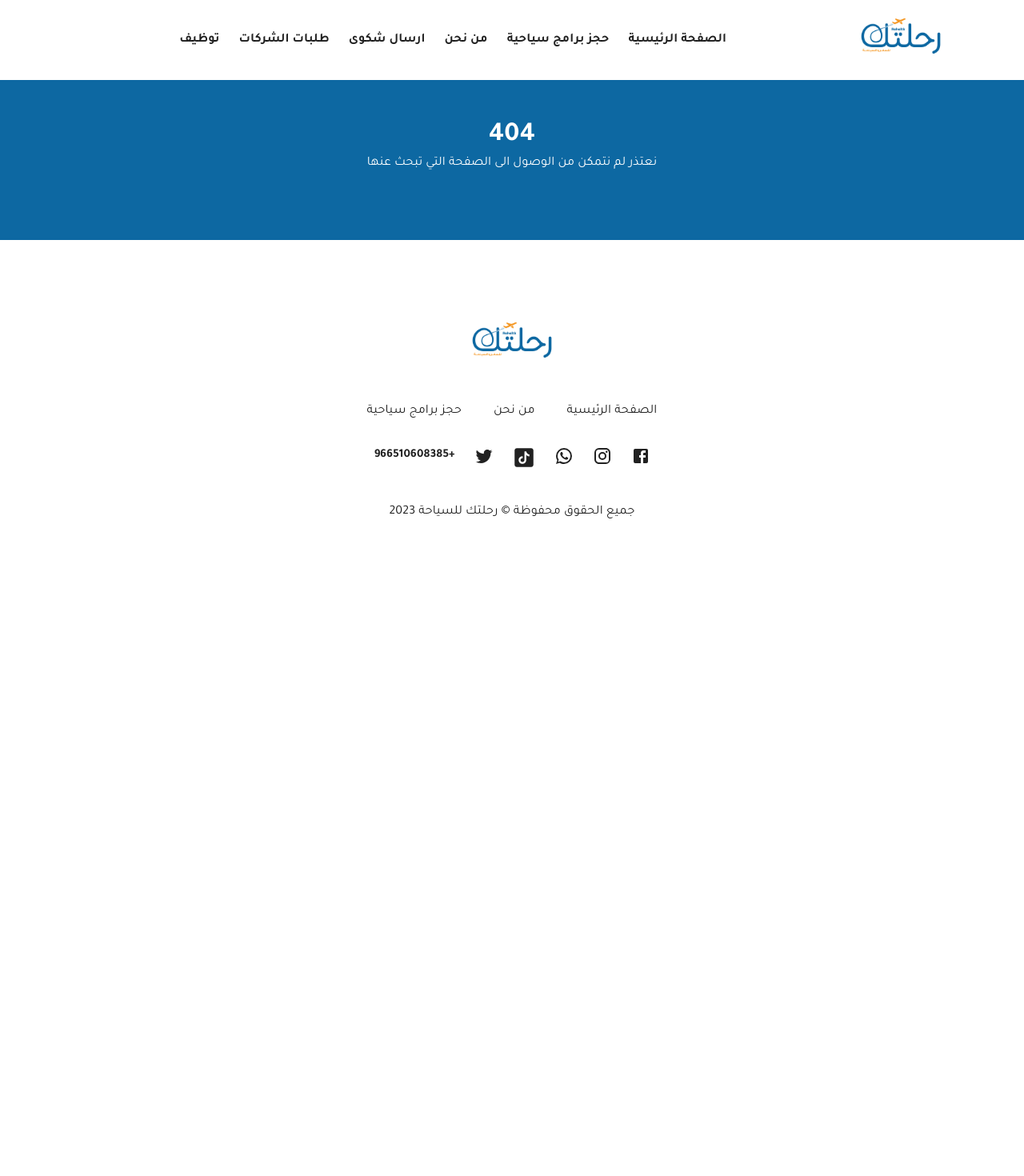
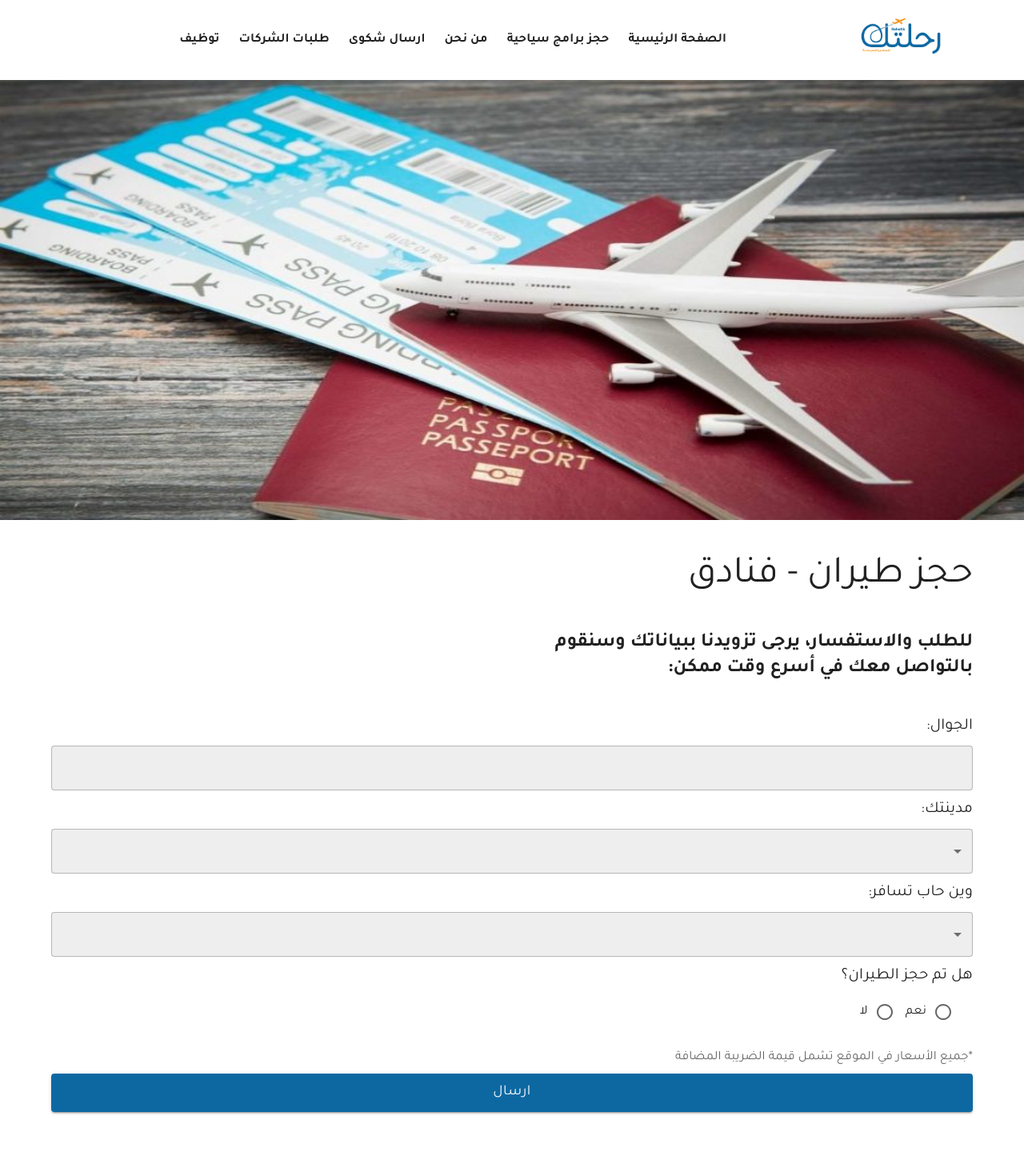
Before and after one commit to reheltk/rehltk, a React (Create React App) app in the folder frontend/: page /BookingFlight in a window 1280 px wide. Shown: the top 1470 px of the page at 80% size. Before the commit the page ends 800 px from the top, so only its background shows below. Built offline with nearby package versions, Linux system fonts and the light colour scheme.

Commit message:
add booking flights

```diff
--- a/frontend/src/App.jsx
+++ b/frontend/src/App.jsx
@@ -17,6 +17,7 @@ import ProtectedRoute from "./util/ProtectedRoute";
 import { AuthLayout } from "./conext/AurhContexe";
 import LssuingTouristVisas from "./pages/OtherServise/LssuingTouristVisas";
 import InternationalLicense from "./pages/OtherServise/InternationalLicense";
+import BookingFlight from "./pages/OtherServise/BookingFlight";
 
 function App() {
     return (
@@ -41,6 +42,7 @@ function App() {
                     path="/InternationalLicense"
                     element={<InternationalLicense />}
                 />
+                <Route path="/BookingFlight" element={<BookingFlight />} />
                 <Route element={<AuthLayout />}>
                     <Route path="/admin/login" element={<Login />} />
                     <Route
--- a/frontend/src/components/ToursList.jsx
+++ b/frontend/src/components/ToursList.jsx
@@ -51,6 +51,13 @@ function ToursList() {
                         image="/images/visa-passport.jpg"
                     />
                 </Grid>
+                <Grid item xs={12} md={4}>
+                    <ServiseCard
+                        to="/BookingFlight"
+                        title="حجز طيران - فنادق"
+                        image="/images/Booking-Flights-through-Travel-Agents.jpg"
+                    />
+                </Grid>
             </Grid>
         </>
     );
--- a/frontend/src/pages/Admin/AddSales.jsx
+++ b/frontend/src/pages/Admin/AddSales.jsx
@@ -49,6 +49,7 @@ export default function AddSales() {
 
     const [city, setCity] = useState(null);
     const [country, setCountry] = useState(null);
+    const [agent, setAgent] = useState(null);
 
     const [packageWithoutFlightCost, setPackageWithoutFlightCost] =
         useState(null);
@@ -71,6 +72,7 @@ export default function AddSales() {
                 flightCost,
                 PackagePrice,
                 employee: user.userName,
+                agent,
                 date: new Date().toLocaleString().split(",")[0],
                 time: new Date().toLocaleTimeString(),
             };
@@ -143,6 +145,28 @@ export default function AddSales() {
                             fullWidth
                             name="phone"
                             onChange={(e) => setPhone(e.target.value)}
+                            required
+                            sx={{
+                                mb: 1,
+                                backgroundColor: "#EEEEEE",
+                            }}
+                        />
+                    </Grid>
+                    <Grid item xs={12} md={6}>
+                        <Typography
+                            variant="h6"
+                            component="h3"
+                            sx={{
+                                mb: 1,
+                                maxWidth: 600,
+                            }}
+                        >
+                            اسم الوكيل:
+                        </Typography>
+                        <TextField
+                            fullWidth
+                            name="name"
+                            onChange={(e) => setAgent(e.target.value)}
                             required
                             sx={{
                                 mb: 1,
--- /dev/null
+++ b/frontend/src/pages/OtherServise/BookingFlight.jsx
@@ -0,0 +1,44 @@
+import { Typography } from "@mui/material";
+import { Box, Container } from "@mui/system";
+import React, { useEffect } from "react";
+import TravlForm from "../../components/TravlForm";
+
+function BookingFlight() {
+    useEffect(() => {
+        window.scrollTo({ top: 0, left: 0, behavior: "smooth" });
+    }, []);
+    return (
+        <Box>
+            <Box
+                component="img"
+                src="/images/Booking-Flights-through-Travel-Agents.jpg"
+                alt=""
+                sx={{
+                    height: { xs: 250, md: 550 },
+                    width: "100%",
+                    objectFit: "fill",
+                }}
+            />
+            <Container
+                sx={{
+                    mt: 4,
+                    mb: 4,
+                }}
+            >
+                <Typography
+                    variant="h3"
+                    sx={{
+                        mb: 5,
+                        typography: { xs: "h5", md: "h3" },
+                    }}
+                >
+                    حجز طيران - فنادق
+                </Typography>
+
+                <TravlForm />
+            </Container>
+        </Box>
+    );
+}
+
+export default BookingFlight;
```
Also changed, not shown: frontend/public/images/Booking-Flights-through-Travel-Agents.jpg (added), 1 other file (tests, documents, lock files or other folders).
